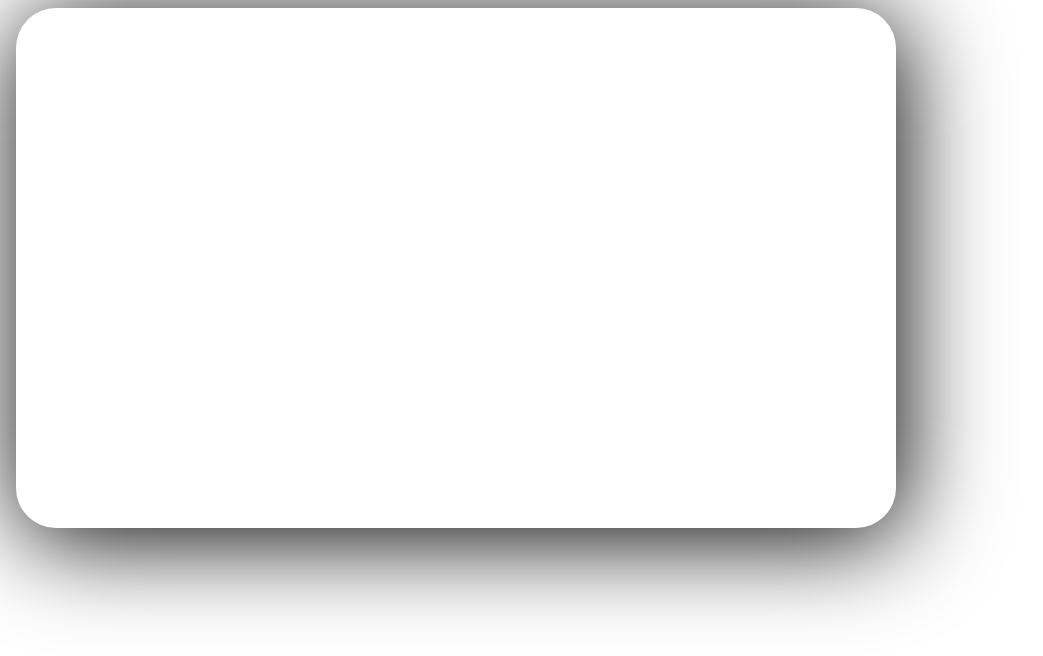
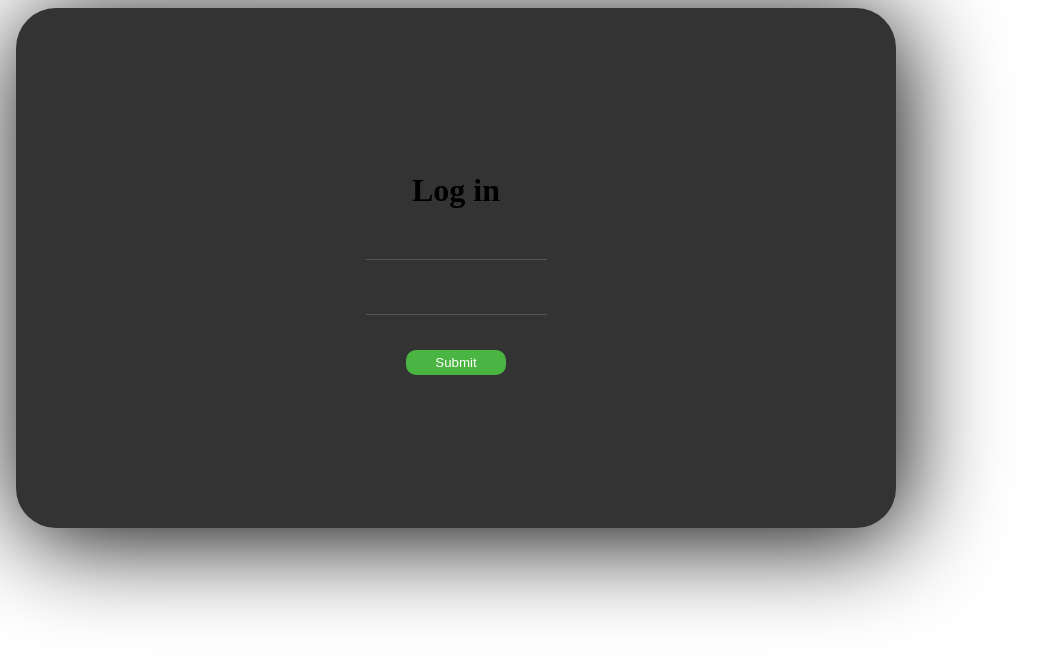
Before and after one commit to keven157751/Ignite_Timer, a React (Vite) app: page /Login in a window 1280 px wide. Shown: the top 656 px of the page, without its empty margins (0-1043 px from the left). Built offline with nearby package versions, Linux system fonts and the light colour scheme.

Commit message:
Feature/Adjustment Login page

```diff
--- a/src/App.tsx
+++ b/src/App.tsx
@@ -2,7 +2,7 @@ import { ThemeProvider } from 'styled-components';
 import { darkTheme, lightTheme } from './assets/components/styles/themes/default.ts';
 import { GlobalStyles } from './assets/components/styles/GlobalStyle.tsx';
 import { useState } from 'react';
-import { LoginContainer } from './assets/pages/Login/Login.styles.ts';
+import { Login } from './assets/pages/Login/Login.tsx';
 
 const App: React.FC = () => {
 
@@ -15,9 +15,7 @@ const App: React.FC = () => {
   return (
     <>
       <ThemeProvider theme={isDarkTheme ? darkTheme : lightTheme}>
-          <LoginContainer>
-            <h1>Login/Cadastro</h1>
-          </LoginContainer>
+          <Login />
         <GlobalStyles />
       </ThemeProvider>
     </>
--- a/src/assets/components/Button/Button.styles.ts
+++ b/src/assets/components/Button/Button.styles.ts
@@ -15,11 +15,12 @@ const buttonVariants = {
 
 export const ButtonContainer = styled.button<ButtonContainerProps>`
     width: 100px;
-    height: 100px;
+    height: min-content;
     border: none;
     border-radius: 10px;
     margin: 10px;
     color: white;
+    padding: 5px;
 
      ${props => {
         return css`
--- a/src/assets/components/InputText/InputText.styles.ts
+++ b/src/assets/components/InputText/InputText.styles.ts
@@ -1,10 +1,34 @@
 import styled from 'styled-components';
+import { theme } from '../styles/themes/theme';
 
-export const InputContainer = styled.input`
-    width: 100px;
-    height: 100px;
-    border: none;
-    border-radius: 10px;
-    margin: 10px;
-    color: white;
+const inputVariants = {
+    search: Boolean,
+    email: Boolean,
+    password: Boolean
+}
+
+export const InputContainer = styled.div`
+	position: relative;
+	margin-bottom: 25px;
+
+    input:focus{
+        border: none;
+        outline: none;
+        border-bottom:1px solid green;
+    }
+
+    input:focus ~ label, input:valid ~ label{
+        top: -12px;
+        font-size: 10px;
+    }
 `
+
+export const InputMain = styled.input`
+    border: 0;
+    border-bottom: 1px solid #555;
+    background: transparent;
+    width: 100%;
+    padding: 8px 0 5px 0;
+    font-size: 14px;
+    color: #fff;
+`
--- a/src/assets/components/InputText/InputText.tsx
+++ b/src/assets/components/InputText/InputText.tsx
@@ -1,5 +1,12 @@
-import { InputContainer } from "./InputText.styles"
+import { InputMain, InputContainer} from "./InputText.styles"
 
 export function Input() {
-    return <InputContainer></InputContainer>
+    return (
+    <>
+        <InputContainer>
+            <InputMain>
+            </InputMain>
+        </InputContainer>
+    </>
+    )
 }
--- a/src/assets/components/styles/GlobalStyle.tsx
+++ b/src/assets/components/styles/GlobalStyle.tsx
@@ -4,10 +4,7 @@ import { theme } from './themes/theme';
 
 export const GlobalStyles = createGlobalStyle`
   * {
-    /* margin: 0;
-    padding: 0; */
     box-sizing: border-box;
-    /* /* outline: none; */
   }
 
   html {
@@ -15,14 +12,17 @@ export const GlobalStyles = createGlobalStyle`
   }
 
   body {
-    background-color: ${theme.colors.background_color_main};
+    background-color: ${theme.colors.neutral_300};
     display: flex;
     align-items: center;
     justify-content: center;
   }
 
-  body, input, textarea, button {
-    font-family: 'Helvetica Neue', sans-serif;;
+  body,
+  input,
+  textarea,
+  button {
+    font-family: 'Helvetica Neue', sans-serif;
   }
 
   button {
--- a/src/assets/pages/Home.tsx
+++ b/src/assets/pages/Home/Home.tsx
@@ -1,9 +1,8 @@
-import App from "../../App";
+import App from "../../../App";
 
 export function Home() {
   return (
     <div>
-      {/* <h1>Home Page</h1> */}
       <App />
     </div>
   )
--- a/src/assets/pages/Login/Login.styles.ts
+++ b/src/assets/pages/Login/Login.styles.ts
@@ -2,9 +2,13 @@ import styled from 'styled-components';
 import { theme } from '../../components/styles/themes/theme';
 
 export const LoginContainer = styled.div`
-    background-color: ${theme.colors.neutral_400};
+    background-color: ${theme.colors.background_color_main};
     height: 65vh;
     width: 55rem;
     border-radius: ${theme.border.radius};
     box-shadow: ${theme.box.shadow};
+    display: flex;
+    justify-content: center;
+    align-items: center;
+    flex-direction: column;
 `
--- a/src/assets/pages/Login/Login.tsx
+++ b/src/assets/pages/Login/Login.tsx
@@ -1,9 +1,18 @@
 import { LoginContainer } from "./Login.styles";
+import { Input } from "../../components/InputText/InputText";
+import { Button } from "../../components/Button/button";
 
 export function Login () {
   return (
     <body>
-        <LoginContainer></LoginContainer>
+        <LoginContainer>
+        <h1>Log in</h1>
+          <Input />
+          <Input />
+          <Button variant="sucess" >
+            Submit
+          </Button>
+        </LoginContainer>
     </ body>
   )
 }
--- a/src/assets/pages/Settings.tsx
+++ b/src/assets/pages/Settings/Settings.tsx
@@ -1,4 +1,4 @@
-import App from "../../App";
+import App from "../../../App";
 
 export function Settings() {
   return (
--- a/src/main.tsx
+++ b/src/main.tsx
@@ -2,8 +2,8 @@ import React from 'react'
 import ReactDOM from 'react-dom/client'
 
 import { createBrowserRouter, RouterProvider } from "react-router-dom";
-import { Home } from './assets/pages/Home.tsx';
-import { Settings } from './assets/pages/Settings.tsx';
+import { Home } from './assets/pages/Home/Home.tsx';
+import { Settings } from './assets/pages/Settings/Settings.tsx';
 import { Login } from './assets/pages/Login/Login.tsx';
 import { Error } from './Error.tsx';
 
```
